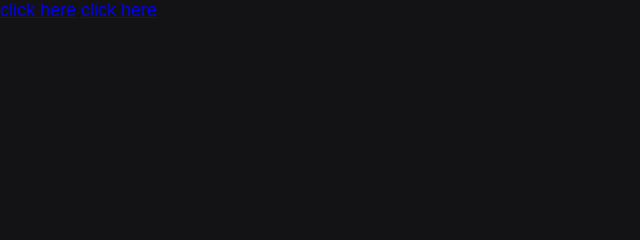
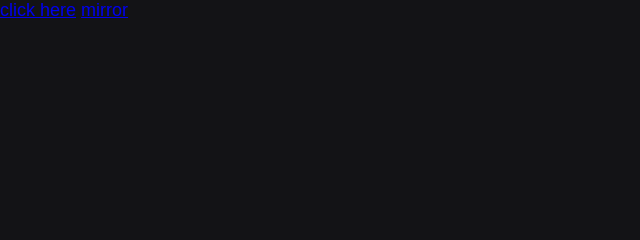
Before and after one commit to Trckst4r/Trckst4r.github.io, a plain HTML site: page index.html in a window 1280 px wide. Shown: the top 240 px of the page, 0-640 px from the left. Drawn offline with Linux system fonts and the light colour scheme.

Commit message:
Update index.html

```diff
--- a/index.html
+++ b/index.html
@@ -28,7 +28,7 @@
 
   <body>
     <a href="Weekwebsite.html" target="_blank" >click here</a>
-    <a href="Youtube-mirror.html" target="_blank" >click here</a>
+    <a href="Youtube-mirror.html" target="_blank" >mirror</a>
     <div class="wrapper">
       <div class="container">
         <p id="question">Do you love me?</p>
```
